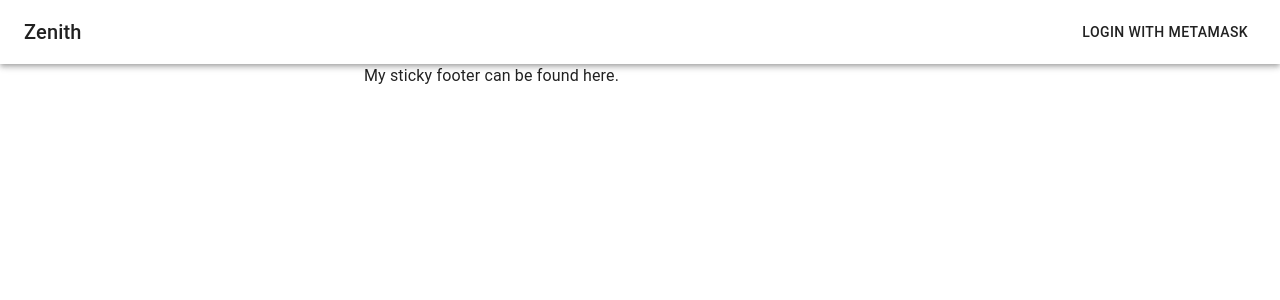
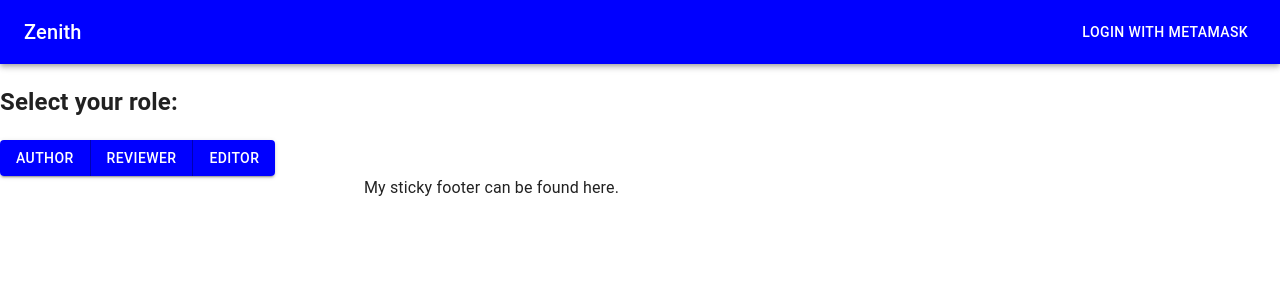
Before and after one commit to rodriguesnavil/zenith, a React (Create React App) app in the folder frontend/: page /role-select in a window 1280 px wide. Shown: the top 300 px of the page. Built offline with nearby package versions, Linux system fonts and the light colour scheme.

Commit message:
feat: Add role select component

```diff
--- a/frontend/src/Routes.js
+++ b/frontend/src/Routes.js
@@ -3,6 +3,7 @@ import { BrowserRouter as Router, Routes, Route } from 'react-router-dom';
 import Layout from './components/layout/Layout';
 import Homepage from './components/home/Homepage';
 import Login from './components/auth/Login';
+import RoleSelect from './components/auth/RoleSelect';
 
 const AppRoutes = () => {
   return (
@@ -11,6 +12,7 @@ const AppRoutes = () => {
         <Routes>
           <Route path="/" element={<Homepage />} />
           <Route path="/login" element={<Login />} />
+          <Route path="/role-select" element={<RoleSelect />} />
         </Routes>
       </Layout>
     </Router>
--- /dev/null
+++ b/frontend/src/components/auth/RoleSelect.js
@@ -0,0 +1,18 @@
+import React from 'react';
+import Button from '@mui/material/Button';
+import ButtonGroup from '@mui/material/ButtonGroup';
+
+const RoleSelect = () => {
+  return (
+    <div>
+      <h2>Select your role:</h2>
+      <ButtonGroup variant="contained" color="primary" aria-label="outlined primary button group">
+        <Button>Author</Button>
+        <Button>Reviewer</Button>
+        <Button>Editor</Button>
+      </ButtonGroup>
+    </div>
+  );
+};
+
+export default RoleSelect;
--- a/frontend/src/styles/materialUI/Theme.js
+++ b/frontend/src/styles/materialUI/Theme.js
@@ -3,10 +3,10 @@ import { createTheme } from '@mui/material/styles';
 const theme = createTheme({
   palette: {
     primary: {
-      main: '#your_primary_color',
+      main: '#0000FF',
     },
     secondary: {
-      main: '#your_secondary_color',
+      main: '#FF0000',
     },
   },
   // Add more customizations here
```
